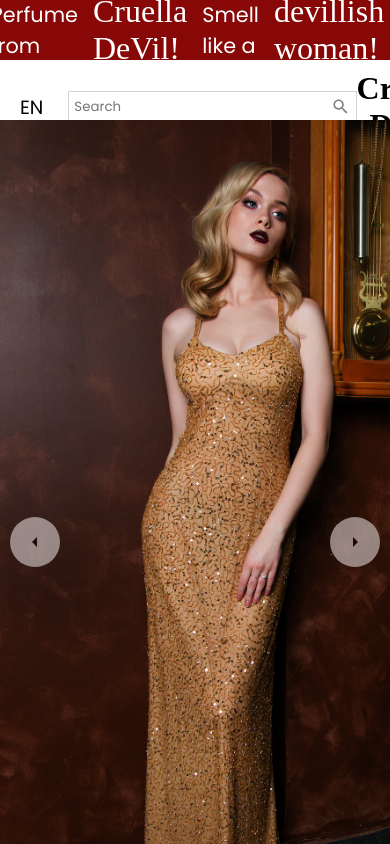
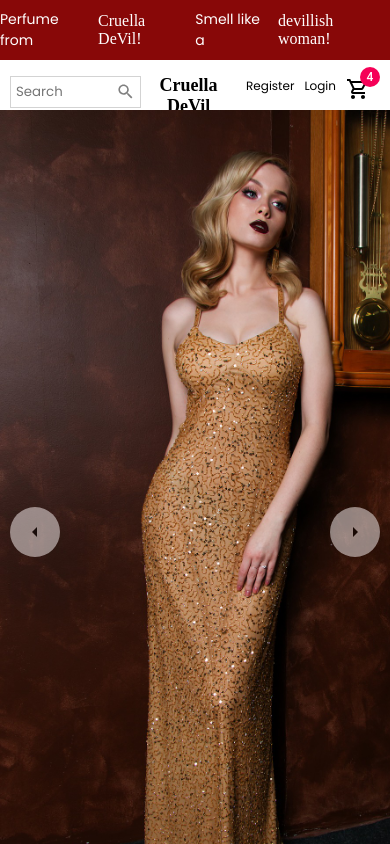
Before and after one commit to snowleopardAlexa/e-commerce-fashion-store, a React (Create React App) app: page / in a window 390 px wide. Shown: the top 844 px of the page. Built offline with nearby package versions, Linux system fonts and the light colour scheme; a web font is replaced by a local one.

Commit message:
fix media queries and navbar mq

```diff
--- a/src/components/Annoucement.jsx
+++ b/src/components/Annoucement.jsx
@@ -1,6 +1,6 @@
 import React from 'react';
 import styled from 'styled-components';
-import { mobile } from '../responsive';
+import { mediaQueries } from '../responsive';
 
 const Container = styled.div `
    height: 30px;
@@ -12,13 +12,18 @@ const Container = styled.div `
    font-size: 1.3rem;
    font-family: 'Poppins', sans-serif;
    height: 60px;
-   ${mobile({display: 'none'})}
+   ${mediaQueries("md")`
+      font-size: 14px
+   `}
 `;
 
 const Highlight = styled.div `
    font-family: 'Shalimar', cursive;
    font-size: 2rem;
    padding: 15px;
+   ${mediaQueries("md")`
+      font-size: 16px
+   `}
 `;
 
 const Annoucement = () => {
--- a/src/components/Categories.jsx
+++ b/src/components/Categories.jsx
@@ -2,13 +2,13 @@ import React from 'react';
 import styled from 'styled-components';
 import CategoryItem from './CategoryItem';
 import { categoriesItems } from '../data';
-import { mobile } from '../responsive';
+//import { mobile } from '../responsive';
 
 const Container = styled.div `
   display: flex;
   padding: 20px;
   justify-content: space-between;
-  ${mobile({padding: '0px', flexDirection: 'column'})}
+
 `;
 
 const Categories = () => {
--- a/src/components/CategoryItem.jsx
+++ b/src/components/CategoryItem.jsx
@@ -1,6 +1,6 @@
 import React from 'react';
 import styled from 'styled-components';
-import { mobile } from '../responsive';
+//import { mobile } from '../responsive';
 
 const Container = styled.div `
   flex: 1;
@@ -31,7 +31,7 @@ const Title = styled.h1 `
   color: #f01c1c;
   margin-bottom: 20px;
   font-weight: 700;
-  ${mobile({fontSize: '1.5rem'})}
+
 `;
 
 const Button = styled.button `
@@ -44,7 +44,7 @@ const Button = styled.button `
   border: transparent;
   color: white;
   font-family: 'Shalimar', cursive;
-  ${mobile({fontSize: '1.2rem', letterSpacing: '3px'})}
+
 `;
 
 const CategoryItem = ({ item }) => {
--- a/src/components/Footer.jsx
+++ b/src/components/Footer.jsx
@@ -5,11 +5,11 @@ import visa from '../img/visa.png';
 import maestro from '../img/maestro.png';
 import paypal from '../img/paypal.png';
 import americanexpress from '../img/american-express.png';
-import { mobile } from '../responsive';
+//import { mobile } from '.././responsive';
 
 const Container = styled.div `
   display: flex;
-  ${mobile({flexDirection: 'column'})}
+
 `;
 
 const Left = styled.div `
@@ -19,9 +19,7 @@ const Left = styled.div `
   padding: 20px;
 `;
 
-const Logo = styled.h1 `
-
-`;
+const Logo = styled.h1 ``;
 
 const Desc = styled.p `
   margin 20px 0px;
@@ -45,7 +43,7 @@ const SocialIcon = styled.div `
 const Center = styled.div `
   flex: 1;
   padding: 20px;
-  ${mobile({display: 'none'})}
+
 `;
 
 const Title = styled.h3 `
@@ -68,7 +66,7 @@ const ListItem = styled.li `
 const Right = styled.div `
   flex: 1;
   padding: 20px;
-  ${mobile({backgroundColor: '#e5e5e5'})}
+
 `;
 
 const ContactItem = styled.div `
--- a/src/components/Navbar.jsx
+++ b/src/components/Navbar.jsx
@@ -2,18 +2,22 @@ import { Badge } from '@material-ui/core';
 import { Search, ShoppingCartOutlined } from '@material-ui/icons';
 import React from 'react';
 import styled from 'styled-components';
-import { mobile } from '../responsive';
+import { mediaQueries } from '../responsive';
 
 const Container = styled.div `
    height: 60px;
-   ${mobile({ height: "50px" })}
+   ${mediaQueries("md")`
+      height: 50px
+   `}
 `;
 
 const Wrapper = styled.div `
    padding: 10px 20px;
    display: flex;
    justify-content: space-between;
-   ${mobile({padding: '10px 0px'})}
+   ${mediaQueries("md")`
+      padding: "10px 0px"
+   `}
 `;
 
 const Left = styled.div `
@@ -25,7 +29,9 @@ const Left = styled.div `
 const Language = styled.div `
    font-size: 1.2rem;
    cursor: pointer;
-   ${mobile({display: 'none'})}
+   ${mediaQueries("md")`
+      display: none;
+   `}
 `;
 
 const SearchContainer = styled.div `
@@ -34,13 +40,18 @@ const SearchContainer = styled.div `
    align-items: center;
    margin-left: 25px;
    padding: 5px;
-   ${mobile({height: '20px'})}
+   ${mediaQueries("md")`
+      margin-left: -10px;
+      margin-top: -3px;
+   `}
 `;
 
 const Input = styled.input `
    flex: 1;
    border: none;
-   ${mobile({width: '50px', fontSize: '12px'})}
+   ${mediaQueries("md")`
+   width: 100px;
+`}
 `;
 
 const Center = styled.div `
@@ -51,14 +62,19 @@ const Center = styled.div `
 const Logo = styled.h1 `
    font-weight: bold;
    font-family: 'Shalimar', cursive;
-   ${mobile({fontSize: '20px', marginLeft: '17px', marginTop: '3px'})}
-`
+   ${mediaQueries("md")`
+      font-size: 18px;
+      margin-top: 5px;
+   `}
+`;
 
 const Right = styled.div `
    flex: 1;
    display: flex;
    justify-content: flex-end;
-   ${mobile({flex: 2, justifyContent: 'center'})}
+   ${mediaQueries("md")`
+      flex: 2,
+   `}
 `;
 
 const MenuItem = styled.div `
@@ -66,8 +82,11 @@ const MenuItem = styled.div `
    margin-top: 7px;
    cursor: pointer;
    margin-left: 25px;
-   ${mobile({fontSize: '12px', marginLeft: '10px'})}
-`
+   ${mediaQueries("md")`
+      font-size: 12px;
+      margin-left: 10px;
+   `}
+`;
 
 const Navbar = () => {
     return (
@@ -85,7 +104,7 @@ const Navbar = () => {
                </Center>
                <Right>
                    <MenuItem>Register</MenuItem>
-                   <MenuItem>SIGN IN</MenuItem>
+                   <MenuItem>Login</MenuItem>
                    <MenuItem>
                       <Badge badgeContent={4} color="secondary">
                           <ShoppingCartOutlined />
--- a/src/components/Newsletter.jsx
+++ b/src/components/Newsletter.jsx
@@ -1,7 +1,7 @@
 import React from 'react';
 import { Send } from '@material-ui/icons';
 import styled from 'styled-components';
-import { mobile } from '../responsive';
+//import { mobile } from '../responsive';
 
 const Container = styled.div `
   height: 60vh;
@@ -16,14 +16,14 @@ const Container = styled.div `
 const Title = styled.h1 `
   font-size: 4rem;
   margin-bottom: 20px;
-  ${mobile({fontSize: '2.5rem'})}
+
 `;
 
 const Desc = styled.div `
   font-size: 1.2rem;
   margin-bottom: 20px;
   font-weight: 300;
-  ${mobile({textAlign: 'center', fontSize: '1rem'})}
+
 `;
 
 const InputContainer = styled.div `
@@ -33,7 +33,7 @@ const InputContainer = styled.div `
   display: flex;
   justify-content: space-between;
   border: 1px solid black;
-  ${mobile({width: '80%'})}
+
 `;
 
 const Input = styled.input `
--- a/src/components/Slider.jsx
+++ b/src/components/Slider.jsx
@@ -2,7 +2,7 @@ import { ArrowLeftOutlined, ArrowRightOutlined } from "@material-ui/icons";
 import { useState } from "react";
 import styled from "styled-components";
 import { sliderItems } from "../data";
-import { mobile } from "../responsive";
+//import { mobile } from "../responsive";
 
 const Container = styled.div`
   width: 100%;
@@ -10,7 +10,7 @@ const Container = styled.div`
   display: flex;
   position: relative;
   overflow: hidden;
-  ${mobile({ display: "none" })}
+
 `;
 
 const Arrow = styled.div`
--- a/src/responsive.js
+++ b/src/responsive.js
@@ -1,9 +1,9 @@
-import { css } from 'styled-components';
+export const breakpoints = {
+  sm: 411,
+  md: 768,
+  lr: 1366,
+}
 
-export const mobile = (props) => {
-   return css `
-   @media only screen and (max-width: 380px) {
-    ${props}
-  }
- `;
-};
+export const mediaQueries = (key) => {
+  return (style) => `@media (max-width: ${breakpoints[key]}px) { ${style} }`;
+}
```
